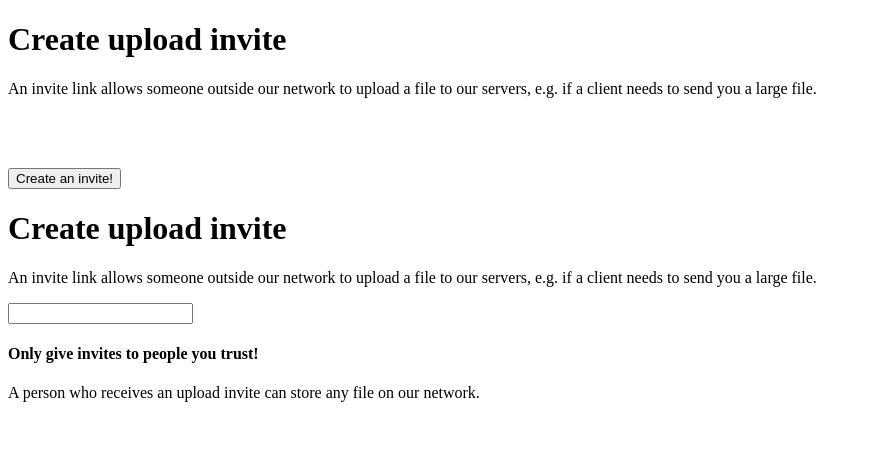
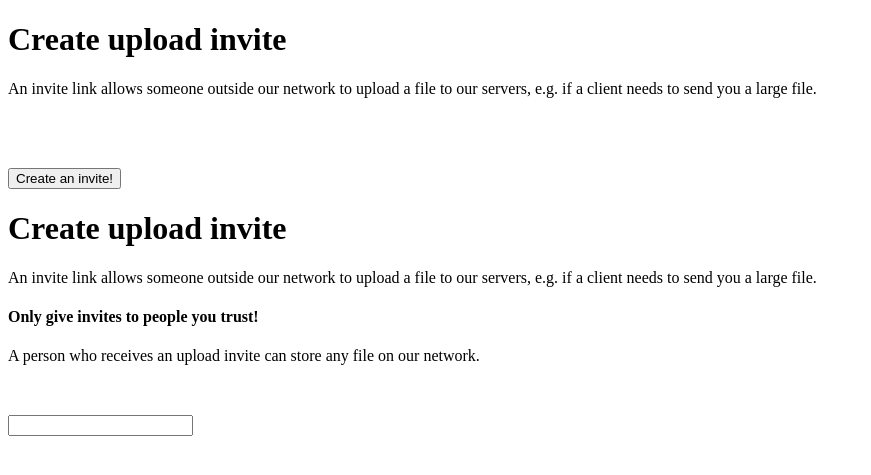
Before and after one commit to hussainsultan/filedrop, a Python web app: template app/templates/invite.html in a window 1280 px wide. Shown: the part 26-501 px from the top of the page, without its empty margins (0-871 px from the left). Run offline with Jinja, Linux system fonts and the light colour scheme; the template is opened without the code that fills it, so the values that code supplies are empty.

Commit message:
Move alert above invite URL.

```diff
--- a/app/templates/invite.html
+++ b/app/templates/invite.html
@@ -37,14 +37,18 @@
                         <h1>Create upload invite</h1>
                         <p>An invite link allows someone outside our network to upload a file to our servers, e.g. if a client needs to send you a large file.</p>
 
-                        <p class="url well">
-                            <input type="text" title="Press CTRL-C to copy" readonly="true" data-trigger="manual"/>
-                        </p>
-
                         <div class="alert alert-block">
                             <h4><i class="icon-warning-sign"></i> Only give invites to people you trust!</h4>
                             <p>A person who receives an upload invite can store any file on our network.</p>
                         </div>
+
+                        <p>
+                            <br/>
+                        </p>
+
+                        <p class="url well">
+                            <input type="text" title="Press CTRL-C to copy" readonly="true" data-trigger="manual"/>
+                        </p>
                     </div>
                 </div>
             </div>
```
